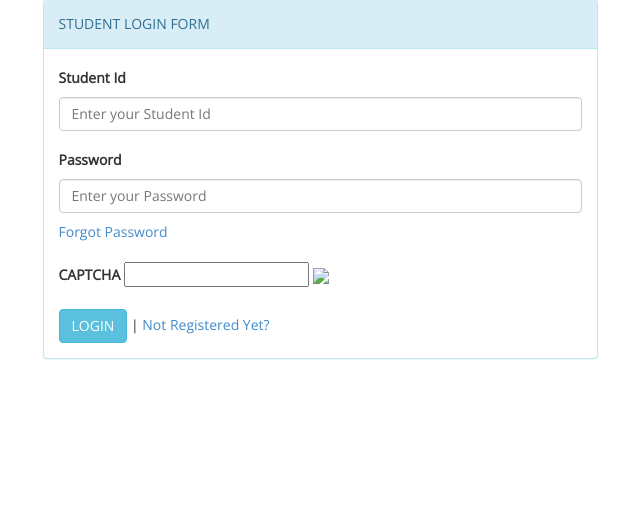
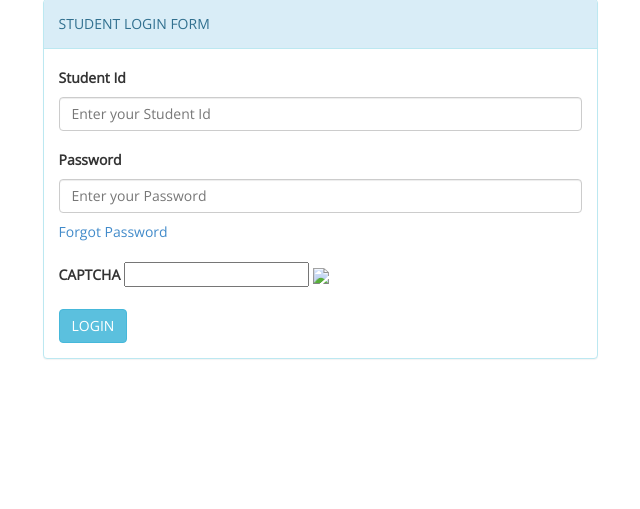
Before and after one commit to Ankur-Khandelwal/IIIT-Library-Information-System, a PHP site: page / in a window 1280 px wide. Shown: the part 302-811 px from the top of the page, without its empty margins (320-960 px from the left). Run offline with PHP 8.4, Linux system fonts and the light colour scheme; a user stored in the database is signed in.

Commit message:
Update index.php

```diff
--- a/library/index.php
+++ b/library/index.php
@@ -100,7 +100,7 @@
 <input type="text" class="form-control1"  name="vercode" maxlength="5" autocomplete="off" required  style="height:25px;" />&nbsp;<img src="captcha.php">
 </div>
 
- <button type="submit" name="login" class="btn btn-info">LOGIN </button> | <a href="signup.php">Not Registered Yet?</a>
+ <button type="submit" name="login" class="btn btn-info">LOGIN </button>
 </form>
  </div>
 </div>
```
